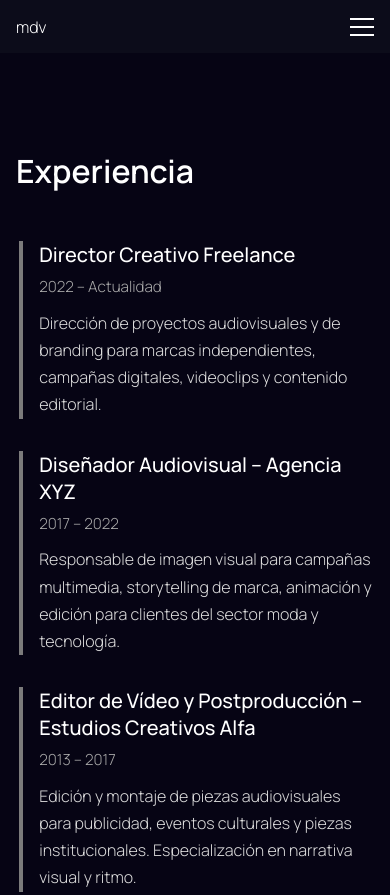
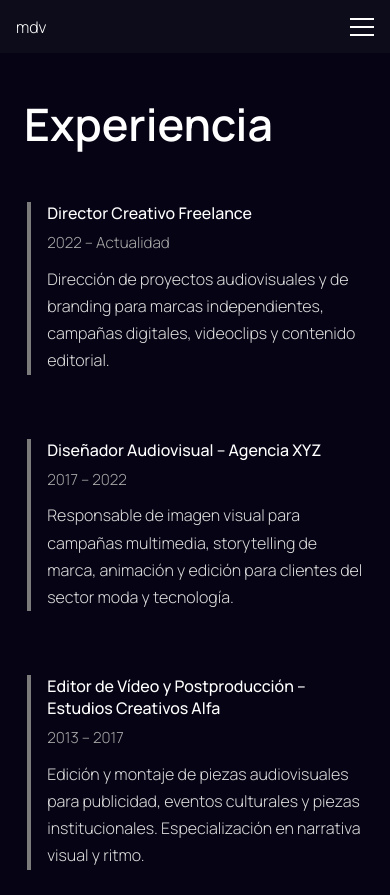
Before and after one commit to mdv-works/portfolio, a plain HTML site: page experience.html in a window 390 px wide. Shown: the top 895 px of the page. Drawn offline with Linux system fonts and the light colour scheme.

Commit message:
portfolio 7.5
-Ajustados márgenes y tamaños de letra

```diff
--- a/style.css
+++ b/style.css
@@ -225,8 +225,8 @@ footer {
 
 .experience-section {
   max-width: 1200px;
-  margin: 6rem auto;
-  padding: 0 1.5rem;
+  margin: 1rem;
+  padding: 0 1rem;
   text-align: left;
 }
 
@@ -635,7 +635,7 @@ Tablet (up to 1024px)
   /* About */
   .about-modern {
     flex-direction: column;
-    padding: 4rem 1rem;
+    padding: 0 1rem;
   }
   .about-image img {
     width: 100%;
@@ -769,12 +769,11 @@ Phone (up to 600px)
   }
 
   /* About */
-  .about-modern {
+  .about-container {
     padding: 2rem 1rem;
-  }
-  .about-container {
     flex-direction: column;
     gap: 2rem;
+    margin: 0.5rem;
   }
   .about-image img {
     width: 100%;
@@ -782,21 +781,24 @@ Phone (up to 600px)
   }
   .about-text {
     margin-bottom: 2rem;
+    width: 90vw;
   }
 
   /* Experience */
   .experience-section {
-    padding: 0 1rem;
+    padding: 2rem 1rem;
+    gap: 2rem;
+    margin: 0.5rem;
   }
   .experience-section h2 {
-    font-size: 2rem;
+    font-size: 2.8rem;
   }
   .experience-card {
     padding-left: 1rem;
-    margin-bottom: 2rem;
+    margin-bottom: 4rem;
   }
   .experience-card h3 {
-    font-size: 1.25rem;
+    font-size: 1rem;
   }
 
   /* Projects */
@@ -840,6 +842,7 @@ Phone (up to 600px)
   .contact-section {
     flex-direction: column;
     padding: 2rem 1rem;
+    margin: 0.5rem;
   }
   .contact-grid {
     grid-template-columns: 1fr;
```
